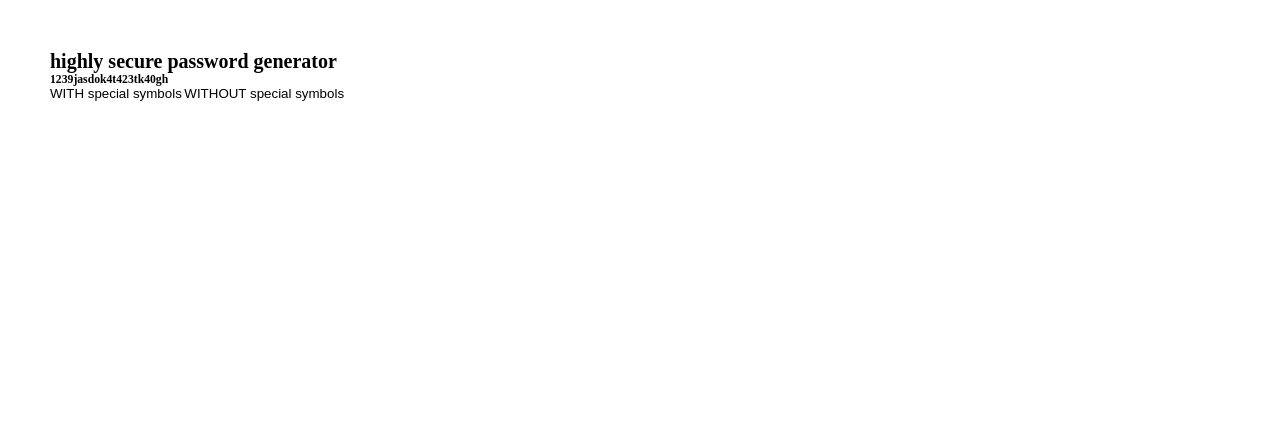
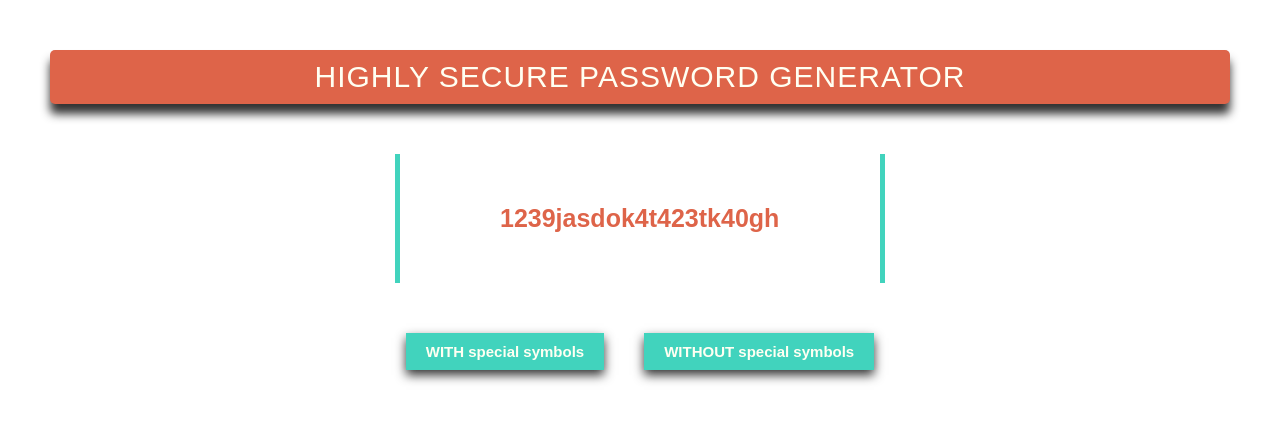
Before and after one commit to AmirGholizadeh/day-17-password, a plain HTML site: page index.html in a window 1280 px wide. Drawn offline with Linux system fonts and the light colour scheme.

Commit message:
style css

```diff
--- a/css/style.css
+++ b/css/style.css
@@ -18,4 +18,85 @@ html{
 body{
     box-sizing:border-box;
     padding:5rem;
+    font-family:Arial, Helvetica, sans-serif;
 }
+.header{
+    background:var(--c1);
+    padding:1rem 2rem;
+    margin-bottom:5rem;
+    box-shadow:0 1rem 1rem #333;
+    text-align:center;
+    border-radius:5px;
+}
+.header__header{
+    color:var(--c3);
+    font-weight:500;
+    letter-spacing:0.1rem;
+    font-size:3rem;
+    text-transform:uppercase;
+}
+.main{
+    display:flex;
+    justify-content: center;
+    align-items:center;
+    flex-direction:column;
+}
+.main__output{
+    margin-bottom:3rem;
+    text-align:center;
+    border-left:var(--c4) 5px solid;
+    border-right:var(--c4) 5px solid;
+    padding:5rem 10rem;
+}
+#generate{
+    font-size:2.5rem;
+    color:var(--c1);
+    transition:all 0.5s;
+    animation:generate-animation 1s infinite;
+}
+
+@keyframes generate-animation{
+    0%{
+        transform:scale(1);
+    }
+    50%{
+        transform:scale(1.1);
+    }
+    100%{
+        transform:scale(1);
+    }
+}
+
+
+.main__input{
+    display:flex;
+    justify-content:space-between;
+    align-items:center;
+}
+.main__btn{
+    background:var(--c4);
+    box-shadow:0 0.5rem 1rem #333;
+    padding:1rem 2rem;
+    margin:2rem;
+    color:var(--c3);
+    font-weight:700;
+    transition:all 0.5s;
+    cursor:pointer;
+    font-size:1.5rem;
+}
+.main__btn:hover{
+    background:var(--c1);
+    transform:scale(1.1);
+}
+
+@media(max-width:768px){
+    html{
+        font-size:45%;
+    }
+    .main__input{
+        flex-direction:column;
+    }
+    .main__output{
+        padding:1rem 3rem;
+    }
+}
```
